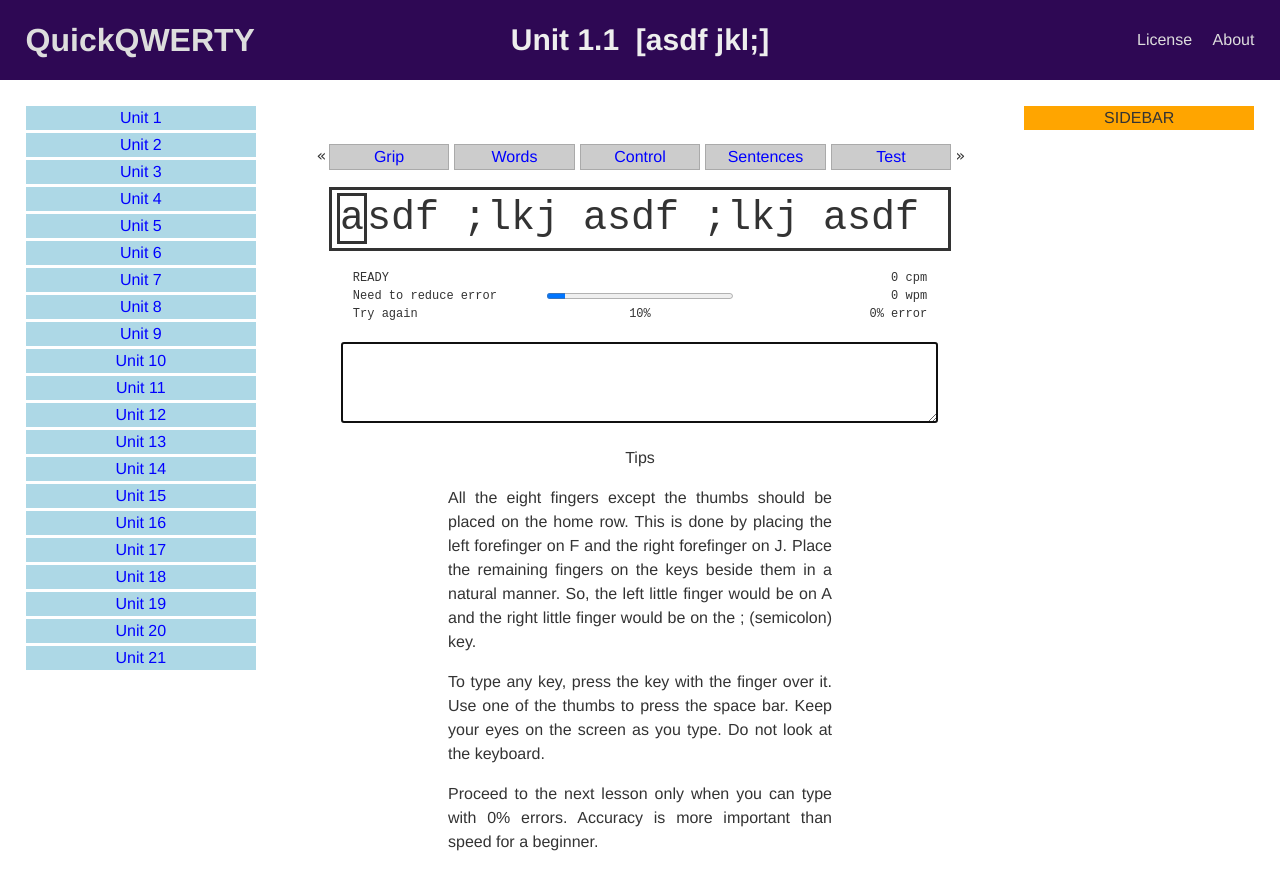
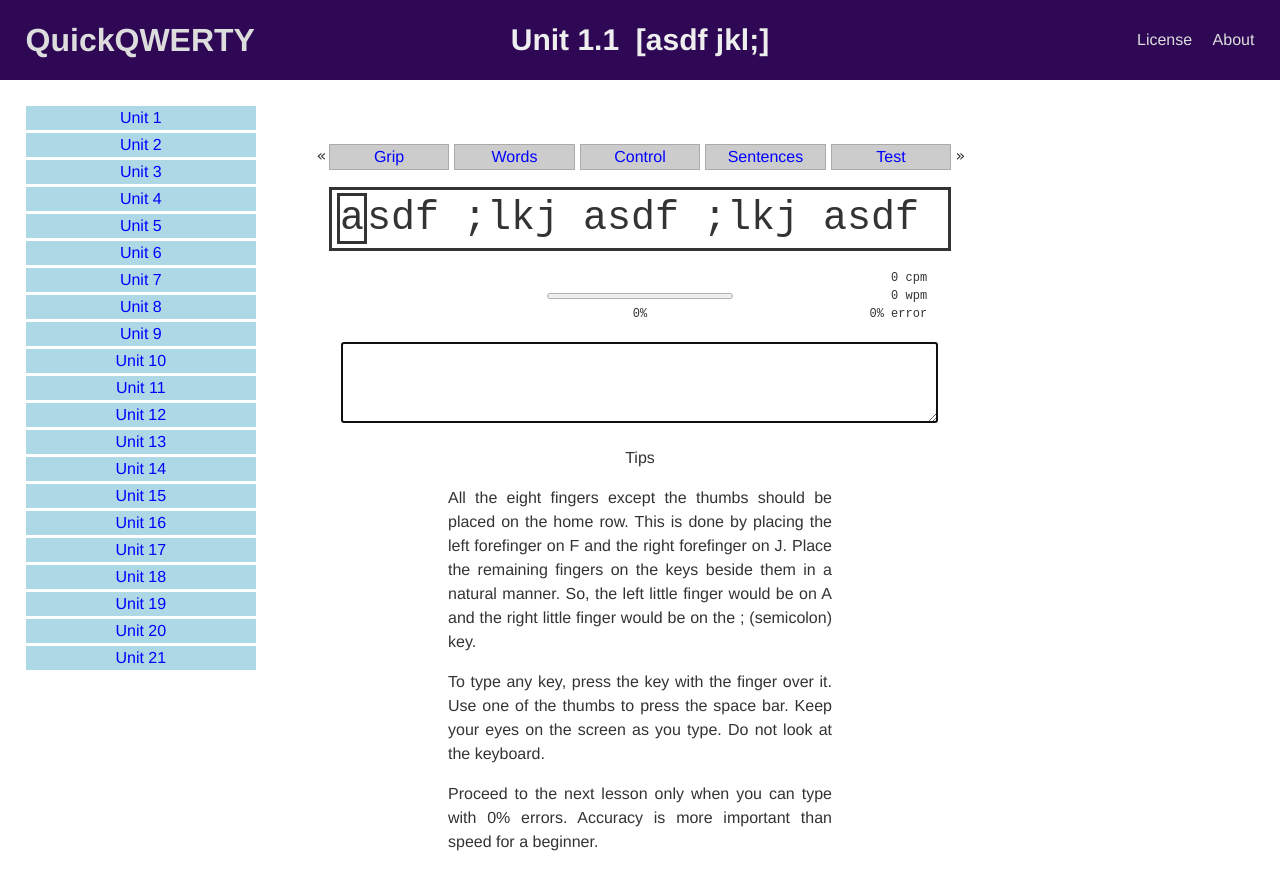
Before and after one commit to susam/quickqwerty, a plain HTML site: page index.html in a window 1280 px wide. Drawn offline with Linux system fonts and the light colour scheme.

Commit message:
Update progress, speed and error as the user types
Make QuickQWERTY a working application by making the following
elements functional:
  1. Progress bar
  2. Progress percent
  3. Typing speed in CPM
  4. Typing speed in WPM
  5. Error rate in percent

To make the above elements functional, update them after every
keystroke by the user. To compute WPM, a word is standardized to
five characters.

Since the application is supposed to become functional with this
commit, remove any text from the status pane and sidebar which
are not functional yet.

```diff
--- a/index.html
+++ b/index.html
@@ -71,18 +71,19 @@
 
                 <div id="feedbackPane">
                     <div id="statusPane">
-                        <div>READY</div>
-                        <div>Need to reduce error</div>
-                        <div>Try again</div>
+                        <div>&nbsp;</div>
+                        <div>&nbsp;</div>
+                        <div>&nbsp;</div>
                     </div>
                     <div id="progressPane">
-                        <progress value="10" max="100"></progress>
-                        <div>10%</div>
+                        <progress id="progressBar" value="0" max="100">
+                        </progress>
+                        <div><span id="progressPercent"></span>%</div>
                     </div>
                     <div id="resultPane">
-                        <div>0 cpm</div>
-                        <div>0 wpm</div>
-                        <div>0% error</div>
+                        <div><span id="cpm"></span> cpm</div>
+                        <div><span id="wpm"></span> wpm</div>
+                        <div><span id="error"></span>% error</div>
                     </div>
                 </div> <!-- End statusPane -->
 
@@ -106,7 +107,6 @@
     </div> <!-- End content -->
 
     <div id="sidebar">
-    SIDEBAR
     </div> <!-- End sidebar -->
 </div>
 
--- a/scripts/tutor.js
+++ b/scripts/tutor.js
@@ -53,6 +53,25 @@
 
             // Element where the user types the target text
             input: null,
+
+            // Progress bar to display how much of the target text has
+            // been correctly typed by the user
+            progressBar: null,
+
+            // Element to display how much of the target text has
+            // been correctly typed by the user in percent
+            progressPercent: null,
+
+            // Element to display the typing speed in characters per
+            // minute
+            cpm: null,
+
+            // Element to display the typing speed in words per
+            // minute
+            wpm: null,
+
+            // Element to display the errors made by the user in percent
+            error: null,
         },
 
         // Current properties of the tutor
@@ -87,6 +106,10 @@
             // Timestamp (in milliseconds) at which the user began
             // typing the target text
             startTime: 0,
+
+            // Number of errors made while typing the current subunit
+            // text
+            errors: 0,
 
             // Number of characters in the target text typed correctly
             // by the user
@@ -124,6 +147,11 @@
         my.html.tips = document.getElementById('tips')
         my.html.target = document.getElementById('target')
         my.html.input = document.getElementById('input')
+        my.html.progressBar = document.getElementById('progressBar')
+        my.html.progressPercent = document.getElementById('progressPercent')
+        my.html.cpm = document.getElementById('cpm')
+        my.html.wpm = document.getElementById('wpm')
+        my.html.error = document.getElementById('error')
 
         displayUnitLinks()
         updateUnitFromURL()
@@ -403,6 +431,7 @@
         evaluateInput()
         setTargetText()
         displayTargetText()
+        updateResult()
     }
 
 
@@ -425,7 +454,7 @@
         // a character. Therefore, if the tutor is in READY state, set
         // it to RUNNING STATE.
         if (my.current.state == my.STATE.READY) {
-            my.startTime = new Date().getTime()
+            my.current.startTime = new Date().getTime()
             my.current.state = my.STATE.RUNNING
         }
 
@@ -444,7 +473,7 @@
             // Set and display error
             if (my.current.state == my.STATE.RUNNING) {
                 my.current.state = my.STATE.ERROR
-                my.errorCount++
+                my.current.errors++
                 updatePracticePaneState()
             }
         }
@@ -489,6 +518,49 @@
         }
     }
 
+
+    // Update the typing speed (displayed in CPM as well as WPM) and the
+    // error percent.
+    function updateResult()
+    {
+        var goodChars = my.current.correctInputLength
+
+        // Update error rate
+        var error = '&infin; '
+        if (my.current.errors == 0) {
+            error = 0
+        } else if (goodChars > 0) {
+            error = Math.round(100 * my.current.errors / goodChars)
+        }
+        my.html.error.innerHTML = error
+
+        // CPM and WPM does not need to be updated on error
+        if (my.current.state == my.STATE.ERROR) {
+            return
+        }
+
+        // Determine the time elapsed since the user began typing
+        var currentTime = new Date().getTime()
+        var timeElapsed = (currentTime - my.current.startTime) / 60000
+
+        // Update CPM and WPM
+        var cpm = '&#infin;'
+        var wpm = '&#infin;'
+        if (timeElapsed > 0) {
+            cpm = Math.round(goodChars / timeElapsed)
+            wpm = Math.round(goodChars / 5 / timeElapsed)
+        }
+        my.html.cpm.innerHTML = cpm
+        my.html.wpm.innerHTML = wpm
+
+        // Update progress bar
+        var textLength = my.current.subunitText.length
+        var progress = Math.round(100 * goodChars / textLength)
+        my.html.progressBar.value = progress
+        my.html.progressPercent.innerHTML = progress
+    }
+
+
     return {
         init: init
     }
```
